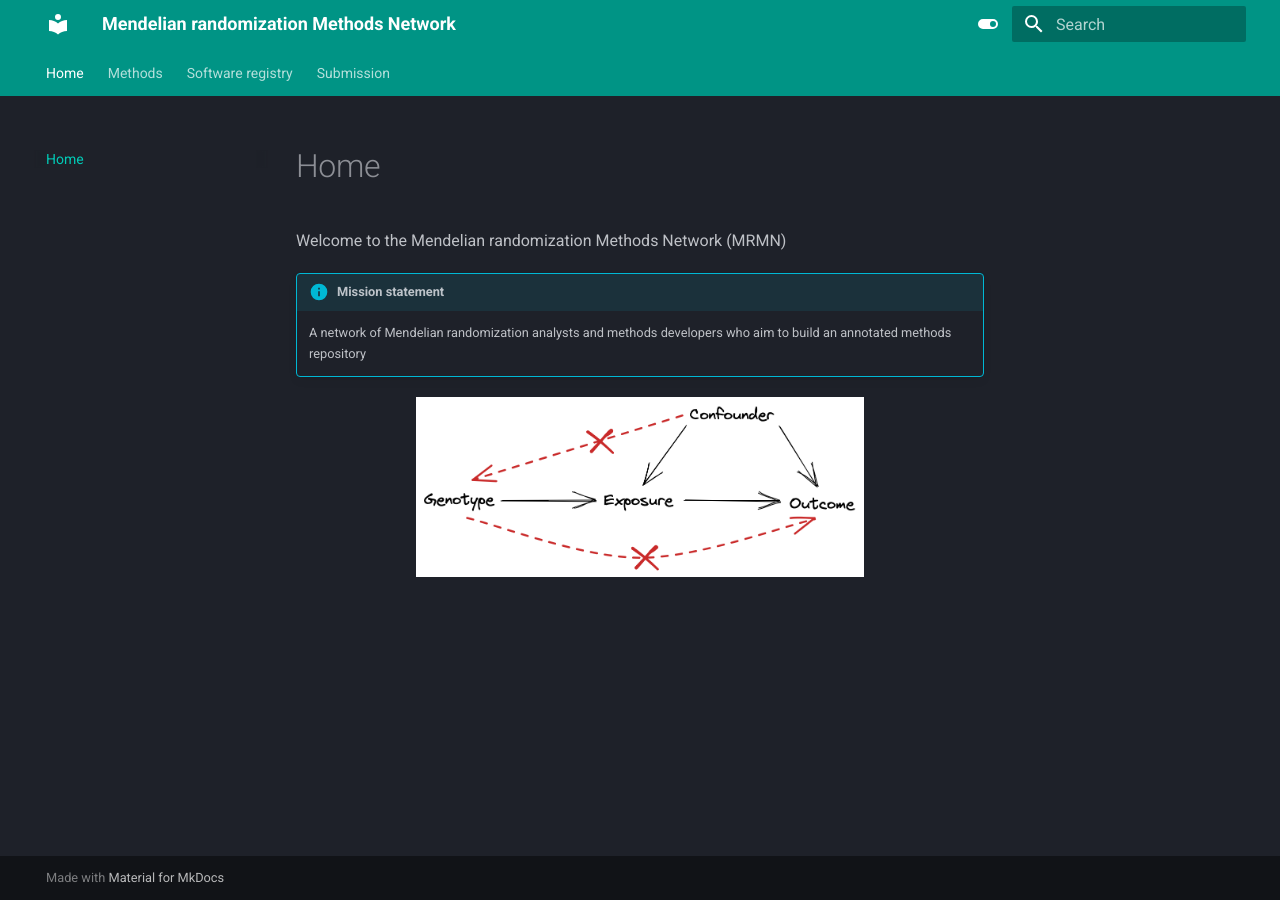
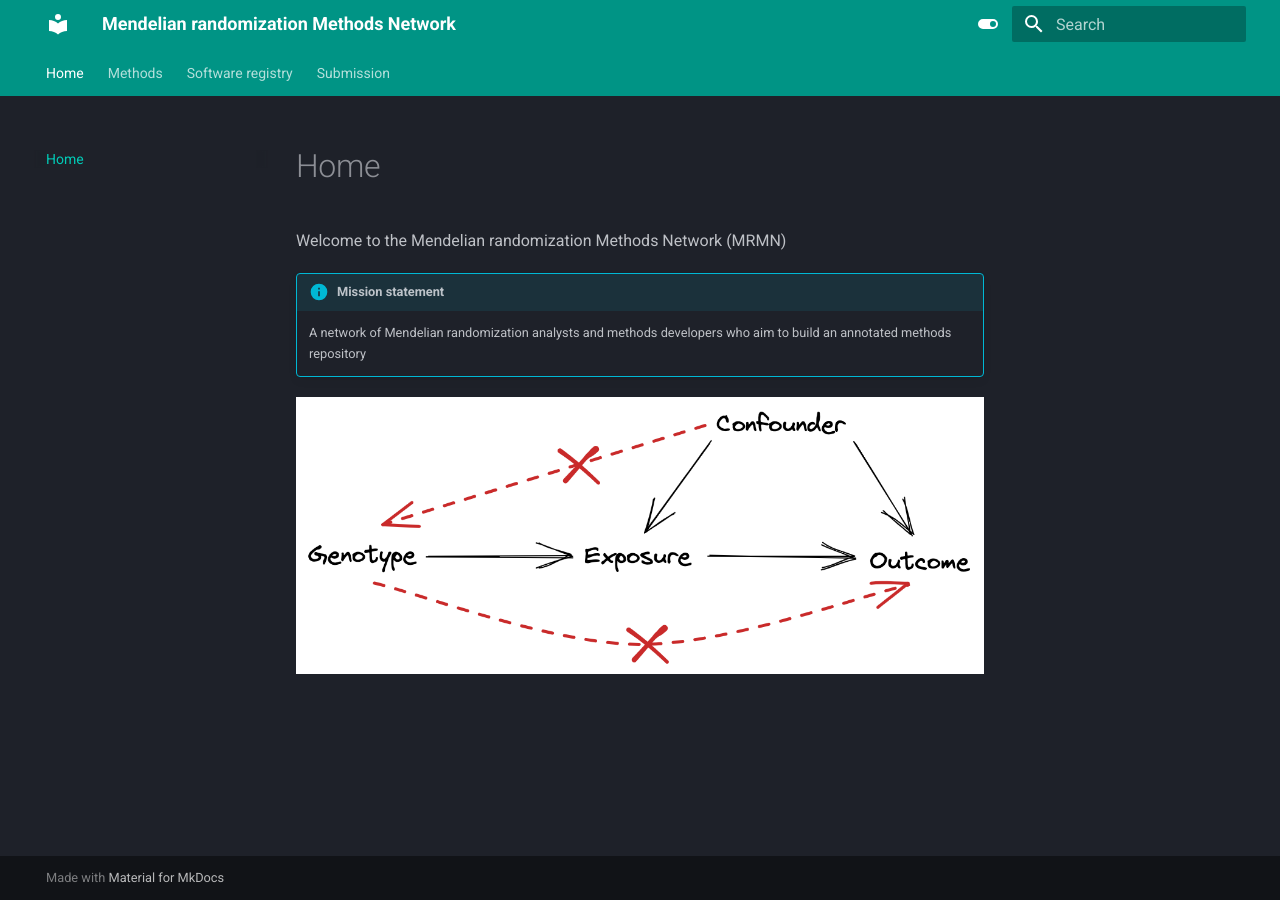
Before and after one commit to open-mr-project/open-mr-project.github.io, an MkDocs documentation site: the page built from docs/index.md, in a window 1280 px wide. Built offline with MkDocs 1.6.1 and Material for MkDocs 9.7.7, drawn with Linux system fonts in a browser that asks for light colours.

Commit message:
Replace html with markdown and add alt text

```diff
--- a/docs/index.md
+++ b/docs/index.md
@@ -8,6 +8,4 @@
 
     A network of Mendelian randomization analysts and methods developers who aim to build an annotated methods repository
 
-<p align="center">
-<img src="img/mr-dag-violations.excalidraw.png" width="65%">
-</p>
+![Directed acyclic graph representing the instrumental variable core conditions underlying the Mendelian randomization approach.](img/mr-dag-violations.excalidraw.png)
```
